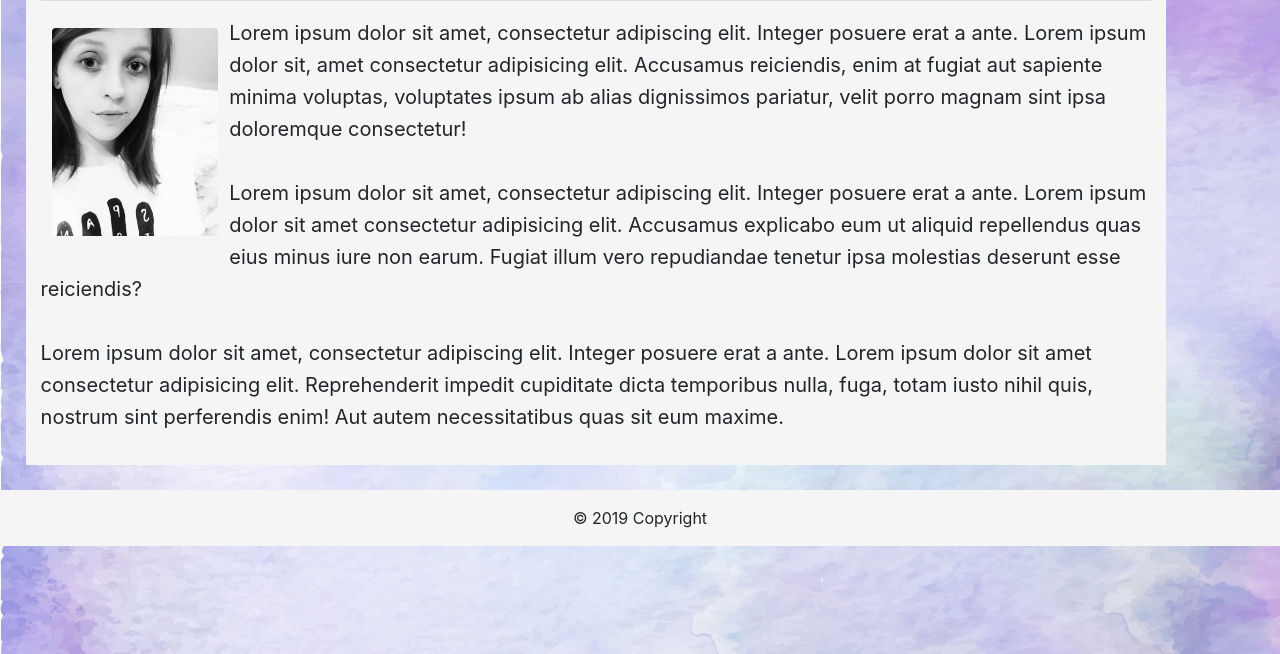
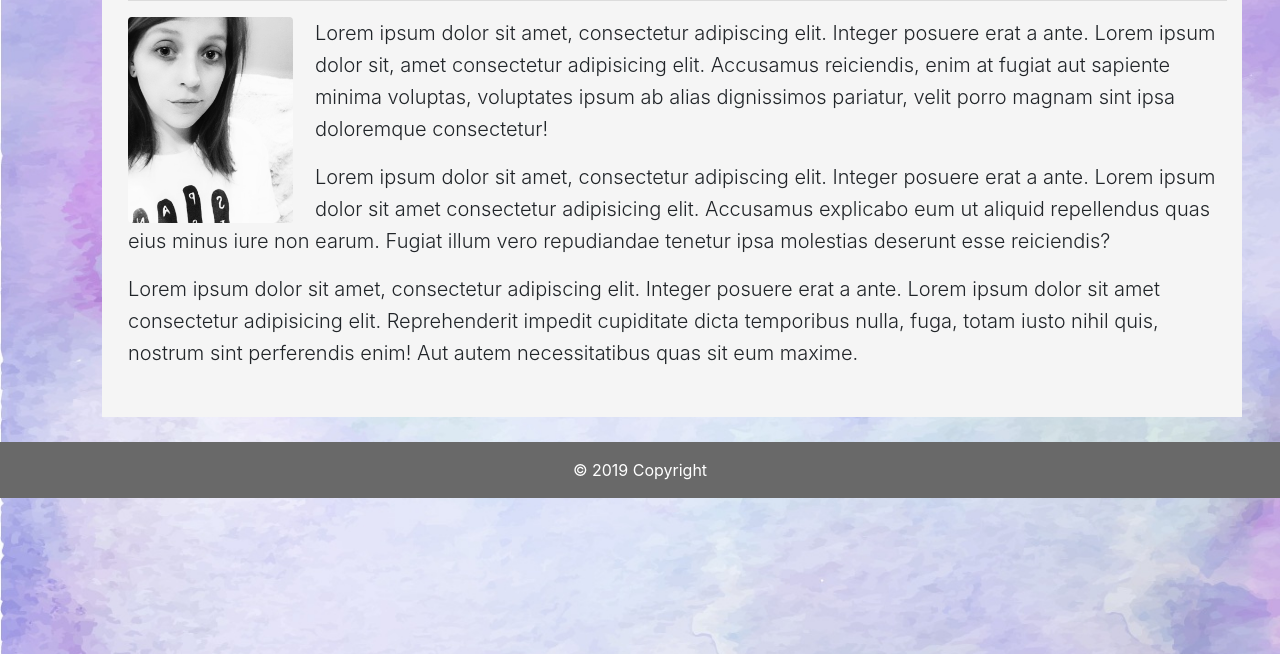
Before and after one commit to morganaverill/Bootstrap-Portfolio, a plain HTML site: page index.html in a window 1280 px wide. Shown: the part 146-800 px from the top of the page. Drawn offline with nearby package versions, Linux system fonts and the light colour scheme.

Commit message:
revisions to css, index, and contact

```diff
--- a/assets/css/style.css
+++ b/assets/css/style.css
@@ -4,7 +4,18 @@ body{
 }
 
 #About{
-    background-color: whitesmoke;
     margin: 2%;
     line-height: 2rem;
+    background-color: whitesmoke;
+    padding-left: 2%;
+    margin-left: 8%;
+    }
+
+.h1{
+    color: teal;
 }
+
+#contact{
+    background-color: whitesmoke;
+    color: teal;
+}
--- a/index.html
+++ b/index.html
@@ -31,17 +31,15 @@
               <div class="container" id="About">
                     <p class="h1">About Me</p>
                     <hr>
-                    <img src="./assets/images/me.jpg" class="rounded float-left" alt="profile_image" style="height: 20%; width: 15%; margin: 1%">
+                    <img src="./assets/images/me.jpg" class="rounded float-left" alt="profile_image" style="height: 20%; width: 15%; margin-right: 2%">
                     <blockquote class="blockquote text-left">
-                            <p class="mb-0">Lorem ipsum dolor sit amet, consectetur adipiscing elit. Integer posuere erat a ante. Lorem ipsum dolor sit, amet consectetur adipisicing elit. Accusamus reiciendis, enim at fugiat aut sapiente minima voluptas, voluptates ipsum ab alias dignissimos pariatur, velit porro magnam sint ipsa doloremque consectetur!</p>
-                            <br>
-                            <p class="mb-0">Lorem ipsum dolor sit amet, consectetur adipiscing elit. Integer posuere erat a ante. Lorem ipsum dolor sit amet consectetur adipisicing elit. Accusamus explicabo eum ut aliquid repellendus quas eius minus iure non earum. Fugiat illum vero repudiandae tenetur ipsa molestias deserunt esse reiciendis?</p>
-                            <br>
-                            <p class="mb-0">Lorem ipsum dolor sit amet, consectetur adipiscing elit. Integer posuere erat a ante. Lorem ipsum dolor sit amet consectetur adipisicing elit. Reprehenderit impedit cupiditate dicta temporibus nulla, fuga, totam iusto nihil quis, nostrum sint perferendis enim! Aut autem necessitatibus quas sit eum maxime.</p>
+                            <p class="lead">Lorem ipsum dolor sit amet, consectetur adipiscing elit. Integer posuere erat a ante. Lorem ipsum dolor sit, amet consectetur adipisicing elit. Accusamus reiciendis, enim at fugiat aut sapiente minima voluptas, voluptates ipsum ab alias dignissimos pariatur, velit porro magnam sint ipsa doloremque consectetur!</p>
+                            <p class="lead">Lorem ipsum dolor sit amet, consectetur adipiscing elit. Integer posuere erat a ante. Lorem ipsum dolor sit amet consectetur adipisicing elit. Accusamus explicabo eum ut aliquid repellendus quas eius minus iure non earum. Fugiat illum vero repudiandae tenetur ipsa molestias deserunt esse reiciendis?</p>
+                            <p class="lead">Lorem ipsum dolor sit amet, consectetur adipiscing elit. Integer posuere erat a ante. Lorem ipsum dolor sit amet consectetur adipisicing elit. Reprehenderit impedit cupiditate dicta temporibus nulla, fuga, totam iusto nihil quis, nostrum sint perferendis enim! Aut autem necessitatibus quas sit eum maxime.</p>
                             <br>
                         </blockquote>
                 </div>
-              <div class="footer-copyright text-center py-3" style="background-color: whitesmoke">© 2019 Copyright
+              <div class="footer-copyright text-center py-3" style="background-color: dimgrey; color: white">© 2019 Copyright
                 </div>
             </footer>
 </body>
```
Also changed, not shown: contact.html (+4 -4 lines), portfolio.html (+1 -1 lines).
